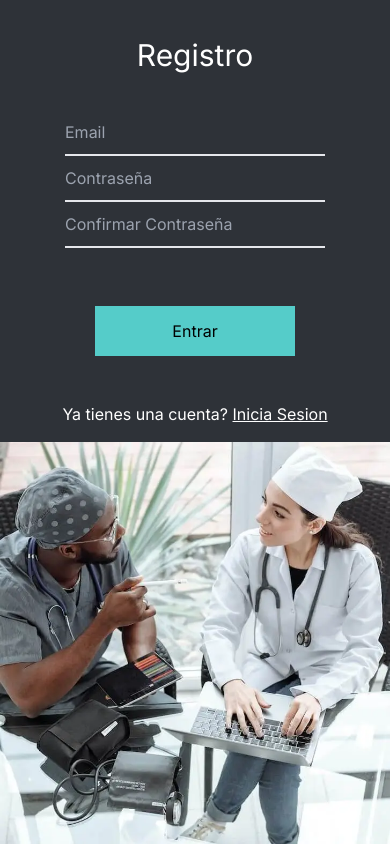
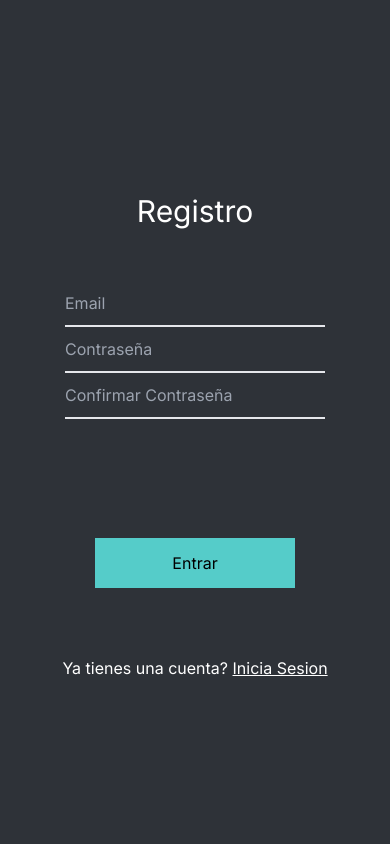
Before and after one commit to vcntttt/citas-medicas-react, a React (Vite) app in the folder client/: page /register in a window 390 px wide. Built offline with nearby package versions, Linux system fonts and the light colour scheme.

Commit message:
login y register respon

```diff
--- a/client/src/pages/AuthPages/LoginPage.jsx
+++ b/client/src/pages/AuthPages/LoginPage.jsx
@@ -29,13 +29,14 @@ export default function Login() {
   return (
     <div className="flex md:flex items-center justify-center h-screen bg-[#2E3238]">
 
-      <div className="h-4/6 md:h-3/6  lg:h-4/5 lg:w-2/6 rounded-lg lg:shadow-2xl">
+      <div className="w-full h-4/6 md:h-3/6  lg:h-4/5 lg:w-2/6 rounded-lg lg:shadow-2xl">
+
         <div className="w-full h-full">
           <div className="flex h-1/4 items-center justify-center md: md:h-1/6">
             <h1 className="text-white text-center text-3xl">Login</h1>
           </div>
           <form className="h-3/4" action="" onSubmit={handleSubmit(onSubmit)}>
-            <div className="h-2/6 justify-center text-center md:h-2/6 lg:h-2/6">
+            <div className="bg-[#2E3238]  h-3/6 justify-center text-center md:h-2/6 lg:h-2/6">
               <Input type="email" placeholder="Email" register={register} errors={errors} />
               <Input type="password" placeholder="Contraseña" register={register} errors={errors} />
             </div>
@@ -50,7 +51,7 @@ export default function Login() {
           </form>
         </div>
       </div>
-        <img className="w-auto md:h-3/6 md:flex md:ml-4 lg:h-4/5  hidden" src={image} />
+        <img className="w-auto md:h-3/6 md:flex md:ml-3 lg:h-4/5  hidden" src={image} />
     </div>
   )
 }
--- a/client/src/pages/AuthPages/RegisterPage.jsx
+++ b/client/src/pages/AuthPages/RegisterPage.jsx
@@ -28,20 +28,20 @@ export default function Register() {
   useIfAuth();
 
   return (
-    <div className="flex flex-col-reverse h-screen w-screen md:flex-row items-center justify-center ">
+    <div className="flex flex-col-reverse h-screen w-screen md:flex-row items-center justify-center  bg-[#2E3238]">
 
-      <img className="w-auto md:h-3/6 lg:h-4/5" src={image} />
+      <img className="hidden md:block w-auto md:h-3/6 md:mr-3 md:ml-3 lg:h-4/5 " src={image} />
 
-      <div className="h-4/6 w-full  items-center   md:h-3/6 lg:h-4/5 lg:w-2/6">
+      <div className="h-4/6 w-full  items-center   md:h-3/6 ml:lg:shadow-2xl lg:h-4/5 lg:w-2/6 lg:shadow-2xl">
 
-        <div className="bg-[#2E3238] w-6/6 md:bg-[#2E3238] h-full   lg:bg-[#2E3238]">
+        <div className="  w-6/6 md:bg-[#2E3238] h-full   lg:bg-[#2E3238]">
 
           <div className="flex h-1/4 items-center justify-center md:h-1/6 lg:lg:bg-[#2E3238] ">
             <h1 className=" text-white text-center text-3xl">Registro</h1>
           </div>
           <form className=" h-3/4" action="" onSubmit={handleSubmit(onSubmit)}>
 
-            <div className="flex-col h-3/6  ">
+            <div className=" flex-col h-3/6  ">
               <Input type="email" placeholder="Email" register={register} errors={errors} />
 
               <Input type="password" placeholder="Contraseña" register={register} errors={errors} />
@@ -56,7 +56,7 @@ export default function Register() {
               <input className="w-[200px] h-[50px] bg-[#55CCC9] hover:cursor-pointer hover:bg-[#46a4a1]" type="submit" value="Entrar" />
             </div>
 
-            <div className=" h-1/6 flex justify-center  md:h-2/6 items-center  my-0                                       ">
+            <div className=" h-1/6 flex justify-center text-center md:text-xs  md:px-5 md:h-2/6 items-center  my-0    lg:text-lg                                    ">
               <label className="text-[white]"  >Ya tienes una cuenta? <Link className="no-underline" to="/login"><u>Inicia Sesion</u></Link> </label>
             </div>
 
```
